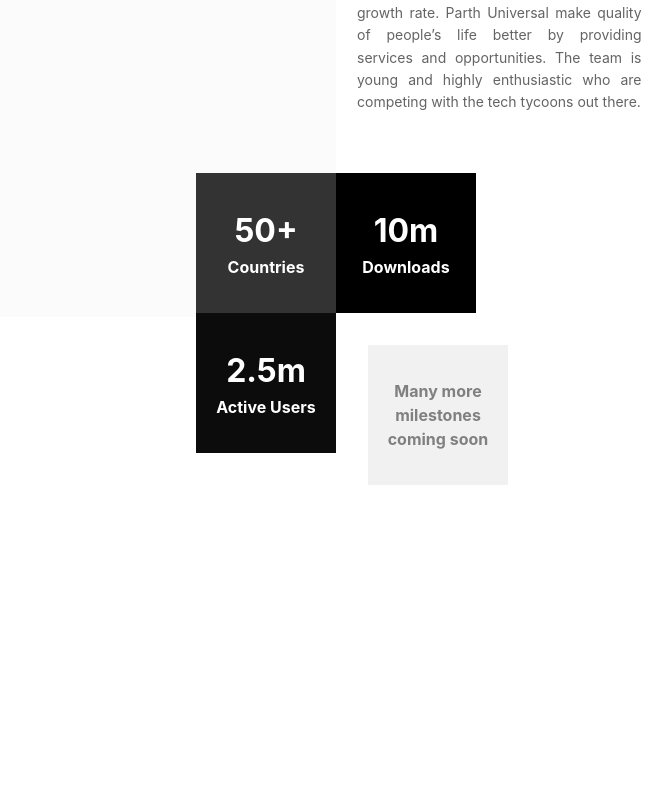
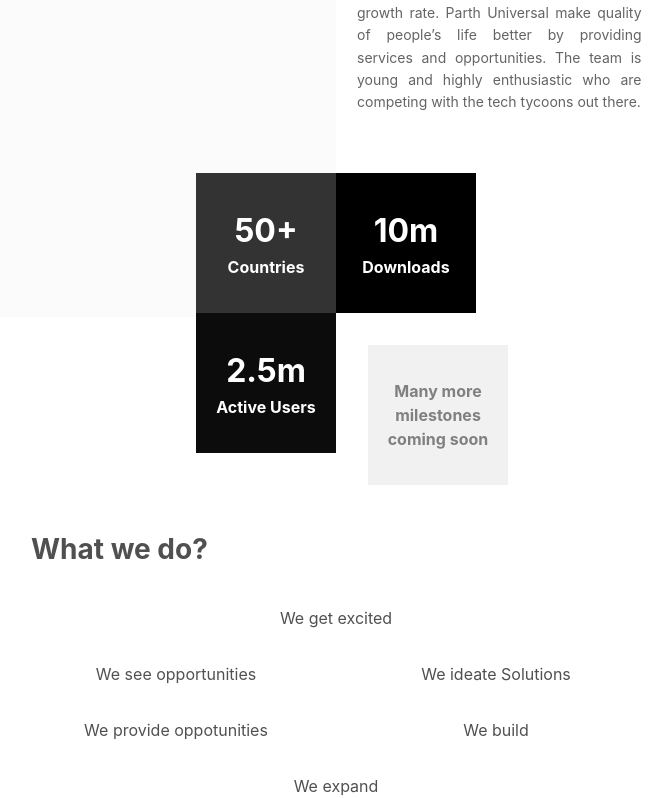
Before and after one commit to priyanshunayan/PARTH, a React (Create React App) app in the folder parth-web/: page / in a window 1280 px wide. Shown: the part 1254-2052 px from the top of the page, without its empty margins (304-976 px from the left). Before the commit the page ends 1739 px from the top, so only its background shows below. Built offline with nearby package versions, Linux system fonts and the light colour scheme.

Commit message:
whatwedo component ready

```diff
--- a/parth-web/src/App.js
+++ b/parth-web/src/App.js
@@ -5,6 +5,7 @@
 import 'bootstrap/dist/css/bootstrap.min.css';
 import { About } from './components/about/about';
 import { Story } from './components/story/story';
+import { Whatwedo } from './components/whatwedo/whatwedo';
 function App() {
   return (
     <div>
@@ -12,6 +13,7 @@
       <Navigation />
       <About />
       <Story />
+      <Whatwedo />
     </div>
   );
 }
--- /dev/null
+++ b/parth-web/src/components/whatwedo/whatwedo.js
@@ -0,0 +1,49 @@
+import React, { Component } from 'react';
+import Row from 'react-bootstrap/Row'
+import Col from 'react-bootstrap/Col'
+import Container from 'react-bootstrap/Container'
+import styles from './whatwedo.module.css'
+export class Whatwedo extends Component {
+    render(){
+        return(
+            <div className={styles.whatwedo}>
+                <Container className={styles.centerBlock}>
+
+                    <Row>
+                        <Col className={styles.marginTop} >
+                        <h3 className={styles.center}>What we do?</h3>
+                        </Col>
+                    </Row>
+                    <Row className={styles.marginTopLess}>
+                        <Col className={styles.centerText}>
+                        We get excited
+                        </Col>
+                    </Row>
+                    <Row className={styles.marginTopLess}>
+                        <Col className={styles.centerText}>
+                        We see opportunities
+                        </Col>
+                        <Col className={styles.centerText}>
+                        We ideate Solutions
+                        </Col>
+                    </Row>
+                    <Row className={styles.marginTopLess}>
+                        <Col className={styles.centerText}>
+                        We provide oppotunities
+                        </Col>
+                        <Col className={styles.centerText}>
+                        We build
+                        </Col>
+                    </Row>
+                    <Row className={styles.marginTopLess}>
+                        <Col className={styles.centerText}>
+                        We expand
+                        </Col>
+                    </Row>
+                </Container>
+            </div>
+        )
+
+    }
+
+}
--- /dev/null
+++ b/parth-web/src/components/whatwedo/whatwedo.module.css
@@ -0,0 +1,29 @@
+.marginTop {
+  margin-top: 3em;
+}
+
+.center {
+  text-align: left;
+  font-weight: bold;
+}
+
+.centerText {
+  text-align: center;
+}
+
+.textRight {
+  text-align: right;
+}
+
+.centerBlock {
+  width: 50%;
+  margin: 0 auto;
+}
+
+.marginTopLess {
+  margin-top: 2em;
+}
+
+.whatwedo {
+    color:#505050;
+}
```
